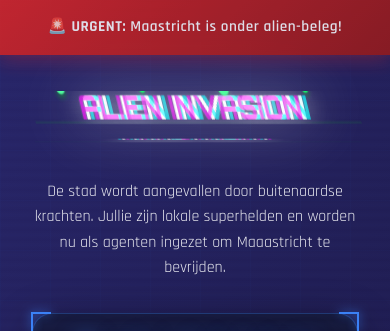
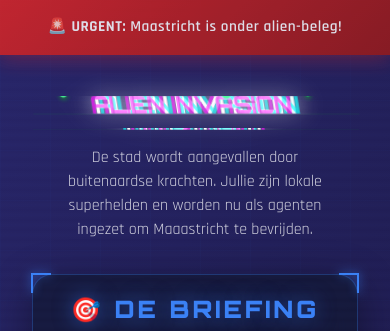
Before and after one commit to x4b5/game2026, a SvelteKit app: page /game/kappa-grid-27 in a window 390 px wide. Shown: the top 331 px of the page. Built offline with nearby package versions, Linux system fonts and the light colour scheme; a web font is replaced by a local one.

Commit message:
fix: made title responsive and compact

```diff
--- a/src/routes/game/kappa-grid-27/+page.svelte
+++ b/src/routes/game/kappa-grid-27/+page.svelte
@@ -351,7 +351,7 @@
     .welcome-page {
         min-height: 100vh;
         padding: 1rem;
-        padding-top: 5rem;
+        padding-top: 3rem;
         max-width: 900px;
         margin: 0 auto;
         opacity: 0;
@@ -535,15 +535,16 @@
 
     .title {
         font-family: "Orbitron", sans-serif;
-        font-size: clamp(15rem, 85vw, 65rem);
+        font-size: clamp(2rem, 9vw, 5rem);
         font-weight: 950;
-        letter-spacing: -20px;
-        filter: drop-shadow(0 0 30px rgba(255, 255, 255, 0.4));
-        line-height: 1;
-        margin-bottom: 2.5rem;
+        letter-spacing: -1px;
+        filter: drop-shadow(0 0 12px rgba(255, 255, 255, 0.4));
+        line-height: 0.8;
+        margin-bottom: 1rem;
         width: 100%;
         display: flex;
         justify-content: center;
+        text-transform: uppercase;
     }
 
     .title-wrapper {
@@ -560,10 +561,9 @@
         display: block;
         width: 100%;
         text-align: center;
-        font-weight: 900;
-        letter-spacing: 0.05em;
+        font-weight: 950;
+        letter-spacing: -0.02em;
         text-transform: uppercase;
-        word-wrap: break-word;
         position: relative;
     }
 
@@ -648,8 +648,8 @@
         24%,
         55% {
             opacity: 0.2;
-            filter: brightness(4) contrast(3) grayscale(1);
-            transform: scaleY(1.5) skewX(20deg);
+            filter: brightness(3) contrast(2) grayscale(1);
+            transform: scaleY(1.1) skewX(10deg);
         }
     }
 
@@ -797,12 +797,13 @@
     }
 
     .subtitle {
-        font-size: 1.25rem;
-        color: rgba(255, 255, 255, 0.9);
+        font-size: clamp(0.9rem, 4vw, 1.25rem);
+        color: rgba(255, 255, 255, 0.8);
         font-weight: 500;
         max-width: 600px;
         margin: 0 auto;
-        line-height: 1.6;
+        line-height: 1.5;
+        padding: 0 1rem;
     }
 
     .mission-brief {
```
